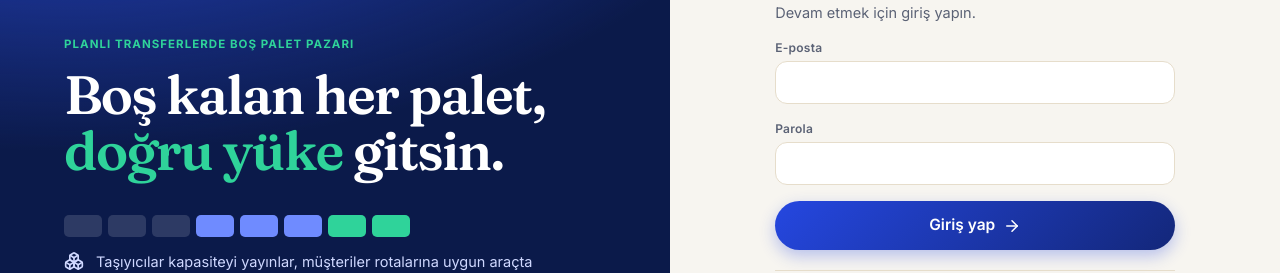
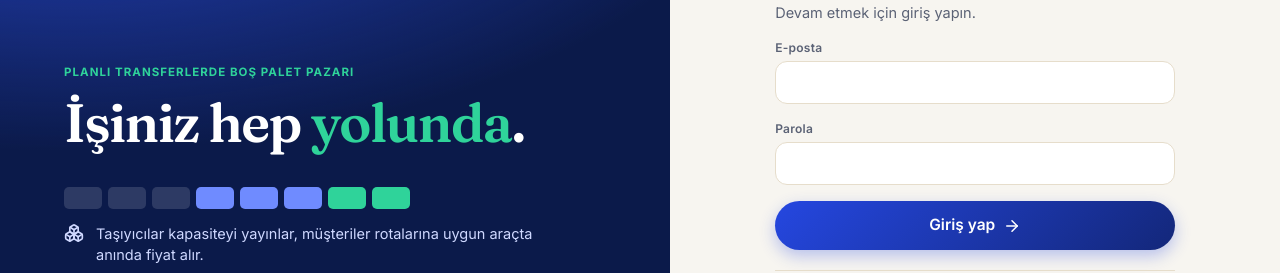
Before and after one commit to enescevik/cargopact, a React (Vite) app in the folder apps/web/: page / in a window 1280 px wide. Shown: the part 209-482 px from the top of the page. Built offline with nearby package versions, Linux system fonts and the light colour scheme; no server answers; what amazon-cognito-identity-js would draw is missing.

Commit message:
web: login hero slogan 'İşiniz hep yolunda'

```diff
--- a/apps/web/src/App.tsx
+++ b/apps/web/src/App.tsx
@@ -42,7 +42,7 @@ function Login({ onDone }: { onDone: () => void }) {
         <div className="logo" style={{ color: "#fff" }}><div className="logo-mark"><img src="/logo-mark.svg" alt="" /></div>CargoPact</div>
         <div>
           <div className="kicker" style={{ color: "var(--m5)", marginBottom: 14 }}>Planlı transferlerde boş palet pazarı</div>
-          <h1>Boş kalan her palet, <em>doğru yüke</em> gitsin.</h1>
+          <h1>İşiniz hep <em>yolunda</em>.</h1>
           <div className="lane">{Array.from({ length: 8 }, (_, i) => <span key={i} className={i < 3 ? "" : i < 6 ? "c" : "f"} />)}</div>
           <div className="pt"><Boxes size={20} style={{ flexShrink: 0 }} /><span>Taşıyıcılar kapasiteyi yayınlar, müşteriler rotalarına uygun araçta anında fiyat alır.</span></div>
           <div className="pt"><Clock size={20} style={{ flexShrink: 0 }} /><span>T−3 rezervasyon, T−1 depo kabul sınırları sunucuda hesaplanır.</span></div>
```
